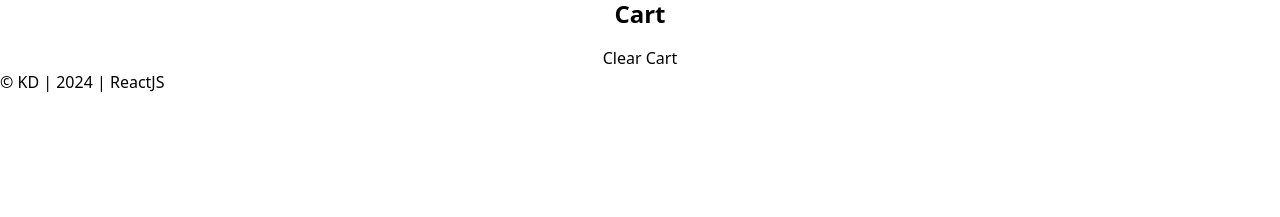
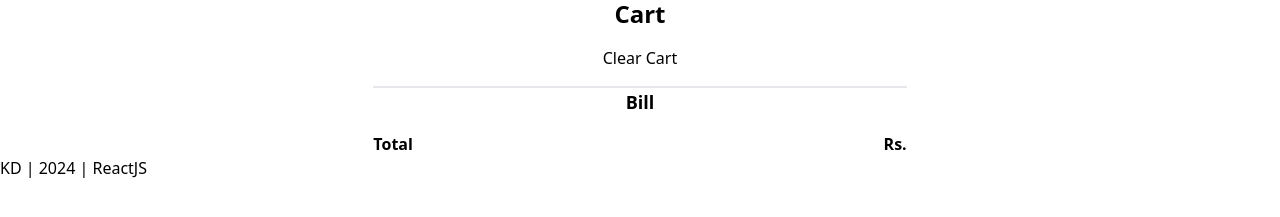
Before and after one commit to krushnadiwate2417/React-Project-1-Online-Food-Delivery, a React (Vite) app: page /cart in a window 1280 px wide. Shown: the part 179-396 px from the top of the page. Built offline with nearby package versions, Linux system fonts and the light colour scheme.

Commit message:
Added Bill Feature and improved some css

```diff
--- a/src/components/Cart.js
+++ b/src/components/Cart.js
@@ -1,15 +1,54 @@
-import { useSelector } from "react-redux";
+import { useDispatch, useSelector } from "react-redux";
 import MenuItemList from "./MenuItemList";
+import { clearCart } from "../redux/cartSlice";
 
 const Cart = () => {
   const cartItems = useSelector((store) => store.cart.items);
+  const dispatch = useDispatch();
+  const handleClick = () => {
+    dispatch(clearCart());
+  };
+
+  let arr = [];
+  cartItems.map((item) => {
+    arr.push(item?.card?.info?.price);
+  });
+
   return (
     <div>
-      <div className="text-center">
+      <div className="w-full text-center">
         <div className="font-bold text-2xl mt-4 p-4">Cart</div>
-        <button>Clear Cart</button>
+        <button
+          onClick={() => {
+            handleClick();
+          }}
+        >
+          Clear Cart
+        </button>
       </div>
-      <MenuItemList items={cartItems} />
+      <div className="w-5/12 m-auto">
+        <MenuItemList items={cartItems} />
+      </div>
+      <div className=" border-t-2 mt-4 w-5/12 m-auto">
+        <h1 className="font-bold text-lg text-center">Bill</h1>
+        <div className="flex justify-between list-none w-full">
+          <div>
+            {cartItems.map((item) => {
+              return <li> {item?.card?.info?.name}</li>;
+            })}
+            <h2 className="mt-4 font-bold">Total</h2>
+          </div>
+          <div>
+            {cartItems.map((item) => {
+              return <li> Rs. {item?.card?.info?.price / 100}</li>;
+            })}
+            <h2 className="mt-4 font-bold">
+              Rs.
+              {arr.length === 0 ? null : arr.reduce((x) => x + (x + 1)) / 100}
+            </h2>
+          </div>
+        </div>
+      </div>
     </div>
   );
 };
--- a/src/components/Foot.js
+++ b/src/components/Foot.js
@@ -1,7 +1,7 @@
 const Foot = () => {
   return (
     <div className="foot">
-      <div>© KD | 2024 | ReactJS</div>
+      <div>KD | 2024 | ReactJS</div>
     </div>
   );
 };
```
